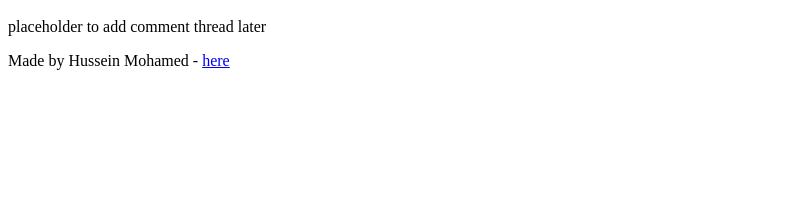
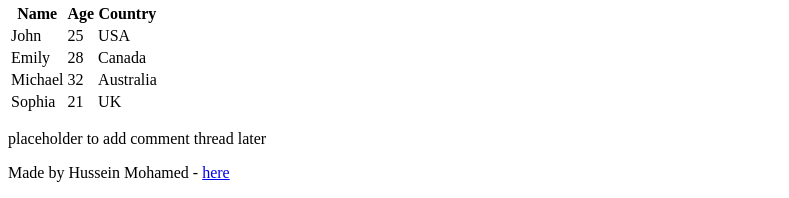
Before and after one commit to HussAlbaiti/My_First_Portfolio, a plain HTML site: page html_basic/index.html in a window 1280 px wide. Shown: the part 651-849 px from the top of the page, without its empty margins (0-789 px from the left). Before the commit the page ends 800 px from the top, so only its background shows below. Drawn offline with Linux system fonts and the light colour scheme.

Commit message:
Make the changes

```diff
--- a/html_basic/index.html
+++ b/html_basic/index.html
@@ -26,6 +26,38 @@
     <a href="https://www.w3schools.com/html/"><img src="https://i.ibb.co/gTDZZT8/ALX-Logo-07.png"></a>
 
     <a href="tweets.html">See Tweets</a>
+
+    <table>
+        <thead>
+            <tr>
+                <th><strong>Name</strong></th>
+                <th><strong>Age</strong></th>
+                <th><strong>Country</strong></th>
+            </tr>
+        </thead>
+        <tbody>
+            <tr>
+                <td>John</td>
+                <td>25</td>
+                <td>USA</td>
+            </tr>
+            <tr>
+                <td>Emily</td>
+                <td>28</td>
+                <td>Canada</td>
+            </tr>
+            <tr>
+                <td>Michael</td>
+                <td>32</td>
+                <td>Australia</td>
+            </tr>
+            <tr>
+                <td>Sophia</td>
+                <td>21</td>
+                <td>UK</td>
+            </tr>
+        </tbody>
+    </table>
        </article>
 
        <aside>
```
